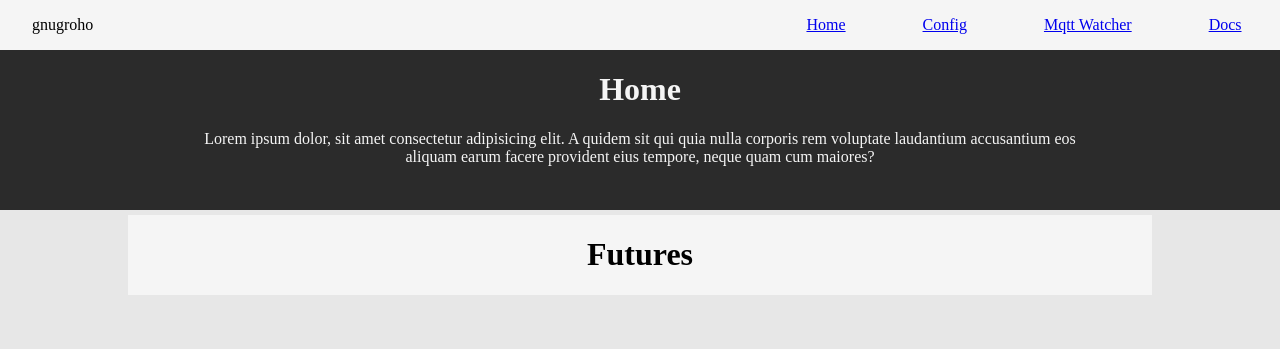
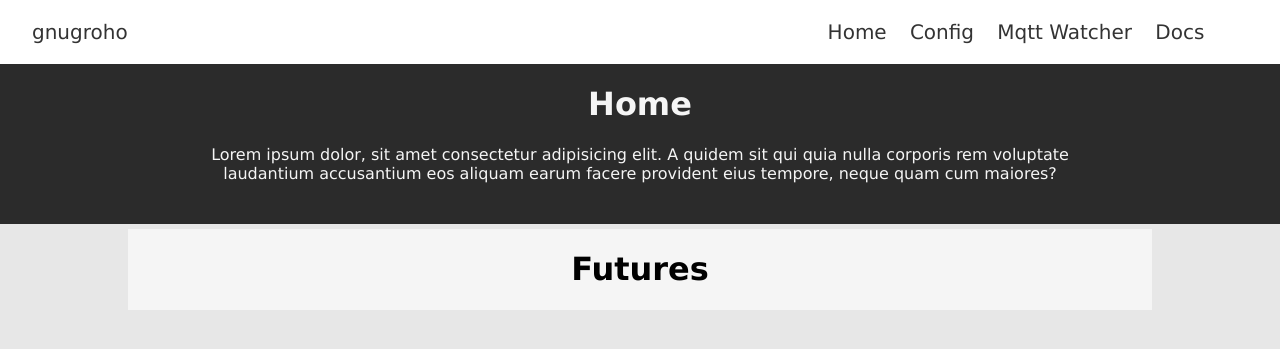
Before and after one commit to gide97/eurekaa, a Flask app: page / in a window 1280 px wide. Shown: the top 349 px of the page. Run offline with Flask 3, Linux system fonts and the light colour scheme.

Commit message:
update ux

```diff
--- /dev/null
+++ b/app_src/static/js/simple_ux.js
@@ -0,0 +1,43 @@
+function showMenuHandler() {
+  let navmenu = document.getElementById("nav-menu");
+  navmenu.classList.toggle("slide");
+}
+
+window.onscroll = () => {
+  console.log("scrolling " + window.scrollY);
+  let navbar = document.getElementById("navbar");
+  let headerHeight = document.getElementById("header-page").offsetHeight;
+  let y_ref = headerHeight - navbar.offsetHeight;
+  let burger = document.querySelectorAll(".ham-bt span");
+
+  var index = 0;
+  var length = burger.length;
+  if (window.scrollY > y_ref) {
+    navbar.style.backgroundColor = "#333333";
+    navbar.style.color = "white";
+
+    for (index; index < length; index++) {
+      burger[index].style.backgroundColor = "white";
+    }
+  } else {
+    navbar.style.backgroundColor = "white";
+    navbar.style.color = "#333333";
+    for (index; index < length; index++) {
+      burger[index].style.backgroundColor = "#333333";
+    }
+  }
+};
+
+function printMousePos(event) {
+  if (document.getElementById("show-menu").checked) {
+    //   console.log("clientX: " + event.clientX + " - clientY: " + event.clientY);
+    let navmenu = document.getElementById("nav-menu");
+    if (event.clientX < navmenu.offsetWidth) {
+      console.log("Hide menu cause external click");
+      document.getElementById("show-menu").checked = false;
+      showMenuHandler();
+    }
+  }
+}
+
+document.addEventListener("click", printMousePos);
--- a/app_src/static/style/index.css
+++ b/app_src/static/style/index.css
@@ -3,6 +3,9 @@ body {
   margin: 0;
   padding: 0;
   overflow-x: hidden;
+
+  font-family: "Lucida Sans", "Lucida Sans Regular", "Lucida Grande",
+    "Lucida Sans Unicode", Geneva, Verdana, sans-serif;
 
   display: flex;
   flex-direction: column;
@@ -14,25 +17,62 @@ body {
   position: sticky;
   top: 0;
   z-index: 10;
-
+  padding: 0px;
+  background-color: white;
+  color: #333333;
   display: flex;
+  flex-direction: row;
+  height: 4rem;
+  width: 100%;
   align-items: center;
   justify-content: space-between;
-  width: 100vw;
-  background-color: whitesmoke;
+  font-size: 20px;
+  font-weight: 500;
+  transition: all 0.3s;
 }
 .navbar div {
   margin-left: 2rem;
   font-weight: 400;
 }
+.nav-links {
+  width: 50%;
+  max-width: 400px;
+  height: 100%;
+  margin-right: 4rem;
+}
 .navbar ul {
   padding: 0;
   display: flex;
-  width: 40%;
+  width: 100%;
   justify-content: space-around;
 }
 .navbar ul li {
   list-style-type: none;
+}
+.navbar ul li a {
+  display: block;
+  text-align: center;
+  text-decoration: none;
+  transition: all 0.3s;
+  color: inherit;
+}
+#show-menu {
+  position: absolute;
+  margin: auto;
+  width: 1rem;
+  height: 1rem;
+  opacity: 0;
+}
+.ham-bt input:checked ~ span {
+  background-color: red;
+}
+.ham-bt {
+  display: none;
+}
+.ham-bt span {
+  width: 100%;
+  height: 2px;
+  background-color: #333333;
 }
 
 /* HEADER */
--- a/app_src/templates/index.html
+++ b/app_src/templates/index.html
@@ -3,7 +3,7 @@
   <head>
     <meta charset="UTF-8" />
     <meta http-equiv="X-UA-Compatible" content="IE=edge" />
-    <meta name="viewport" content="width=device-width, initial-scale=1.0" />
+    <meta name="viewport" content="width=device-width, initial-scale=1.0 , maximum-scale=1.0, user-scalable=0">
     <title>Sensor monitor</title>
 
     <script
@@ -13,23 +13,33 @@
       referrerpolicy="no-referrer"
     ></script>
     <script src="{{url_for('static', filename='js/index.js')}}"></script>
+    <script src="{{url_for('static', filename='js/simple_ux.js')}}"></script>
     <link
       rel="stylesheet"
       href="{{url_for('static', filename='style/index.css')}}"
     ></link>
   </head>
   <body>
-    <div class="navbar">
+    <div class="navbar" id="navbar">
       <div>gnugroho</div>
-      <ul>
-        <li><a href="/">Home</a></li>
-        <li><a href="/appconfig">Config</a></li>
-        <li><a href="/checkmqtt">Mqtt Watcher</a></li>
-        <li><a href="/docs">Docs</a></li>
-      </ul>
+      <div class="nav-links slide" id="nav-menu">
+        <ul >
+          <li><a href="/">Home</a></li>
+          <li><a href="/appconfig">Config</a></li>
+          <li><a href="/checkmqtt">Mqtt Watcher</a></li>
+          <li><a href="/docs">Docs</a></li>
+        </ul>
+
+      </div>
+      <div class="ham-bt" onclick="showMenuHandler()">
+        <input type="checkbox" id="show-menu">
+        <span></span>
+        <span></span>
+        <span></span>
+      </div>
     </div>
 
-    <div class="header">
+    <div class="header" id="header-page">
       <h1>Home</h1>
       <p>
         Lorem ipsum dolor, sit amet consectetur adipisicing elit. A quidem sit qui quia nulla corporis rem voluptate laudantium accusantium eos aliquam earum facere provident eius tempore, neque quam cum maiores?
```
Also changed, not shown: other parts of app_src/static/style/index.css (+57 -0 lines), app_src/templates/appsetting.html (+19 -9 lines), app_src/templates/mqtt.html (+19 -9 lines).
